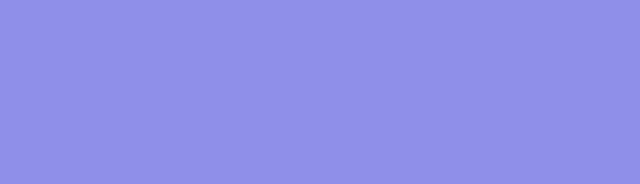
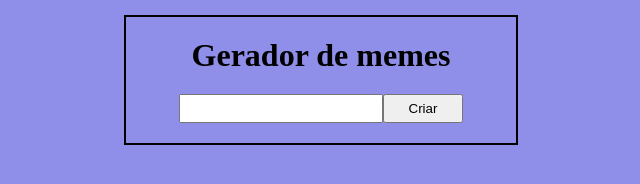
Before and after one commit to lucopdev/project-meme-generator, a website: page index.html in a window 1280 px wide. Shown: the whole page, without its empty margins (319-959 px from the left). Drawn offline with Linux system fonts and the light colour scheme.

Commit message:
estilos e inicialização das funções

```diff
--- a/script.js
+++ b/script.js
@@ -11,3 +11,25 @@ const createH1 = (id) => {
   h1.innerText = 'Gerador de memes';
   div.appendChild(h1);
 };
+
+const createInput = (id) => {
+  const div = document.getElementById('input-div');
+  const input = document.createElement('input');
+  input.id = id
+  div.appendChild(input);
+};
+
+const createButton = (id) => {
+  const div = document.getElementById('input-div');
+  const button = document.createElement('button');
+  button.id = id;
+  button.innerHTML = 'Criar';
+  div.appendChild(button);
+};
+
+window.onload = () => {
+  createDiv('input-div');
+  createH1('hero-title');
+  createInput('text-input');
+  createButton('btn-create');
+};
--- a/style.css
+++ b/style.css
@@ -6,3 +6,27 @@
 body {
   background-color: rgb(143, 143, 233);
 }
+
+#hero-title {
+  margin-bottom: 20px;
+}
+
+#input-div {
+  text-align: center;
+  border: 2px solid black;
+  width: 350px;
+  padding: 20px;
+  margin: 15px auto;
+}
+
+#btn-create {
+  width: 80px;
+  height: 29px;
+  vertical-align: top;
+}
+
+#text-input {
+  width: 200px;
+  height: 25px;
+  display: inline-block;
+}
```
